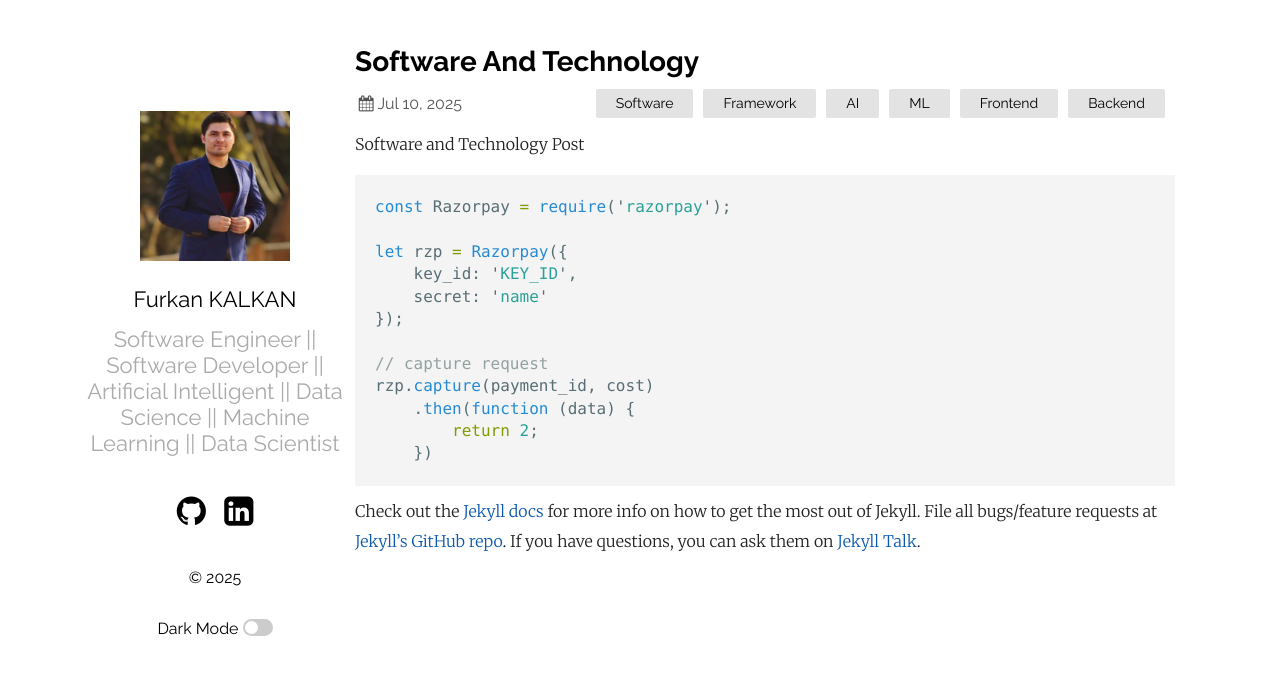
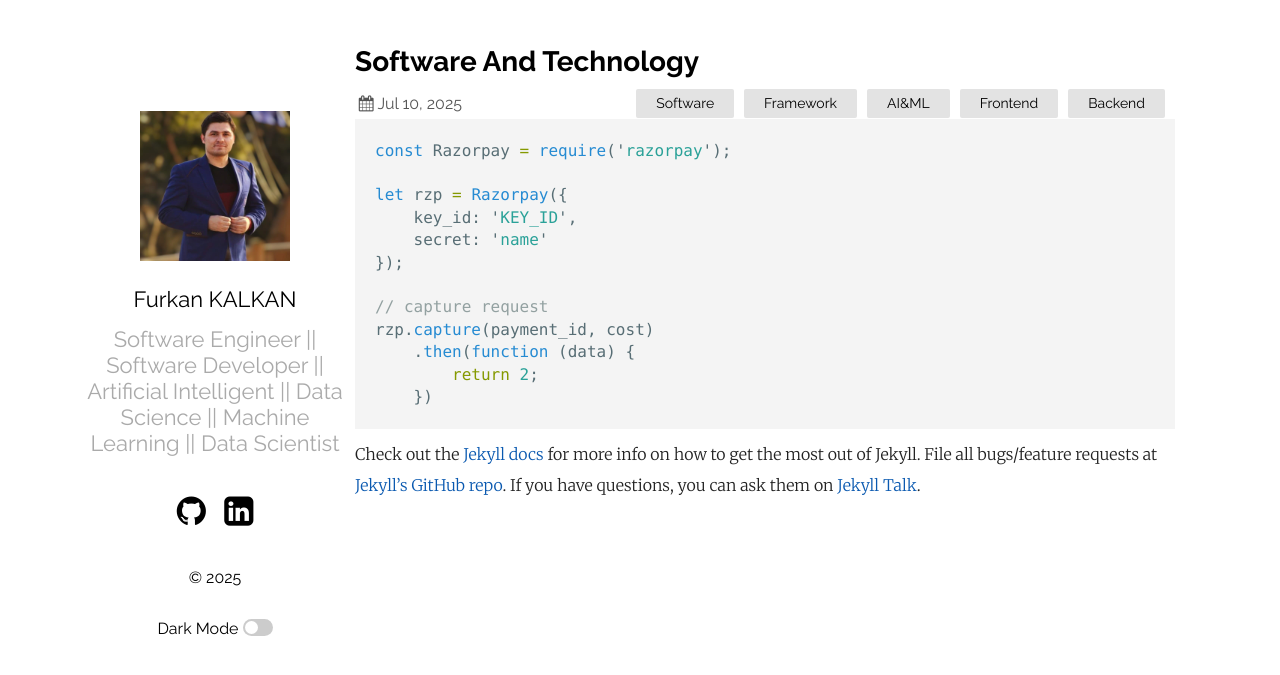
Before and after one commit to Furkan9534/furkan9534.github.io, a Jekyll site: the page built from _posts/2019-03-23-welcome-to-jekyll.markdown, in a window 1280 px wide. Shown: the top 675 px of the page. Built offline with Jekyll 4.4.1, drawn with Linux system fonts in a browser that asks for light colours.

Commit message:
Update 2019-03-23-welcome-to-jekyll.markdown

````diff
--- a/_posts/2019-03-23-welcome-to-jekyll.markdown
+++ b/_posts/2019-03-23-welcome-to-jekyll.markdown
@@ -2,9 +2,8 @@
 layout: post
 title:  "Software And Technology"
 date:   2025-07-10 21:03:36
-categories: Software Framework AI ML Frontend Backend
+categories: Software Framework AI&ML Frontend Backend
 ---
-Software and Technology Post
 
 ```javascript
 const Razorpay = require('razorpay');
````
